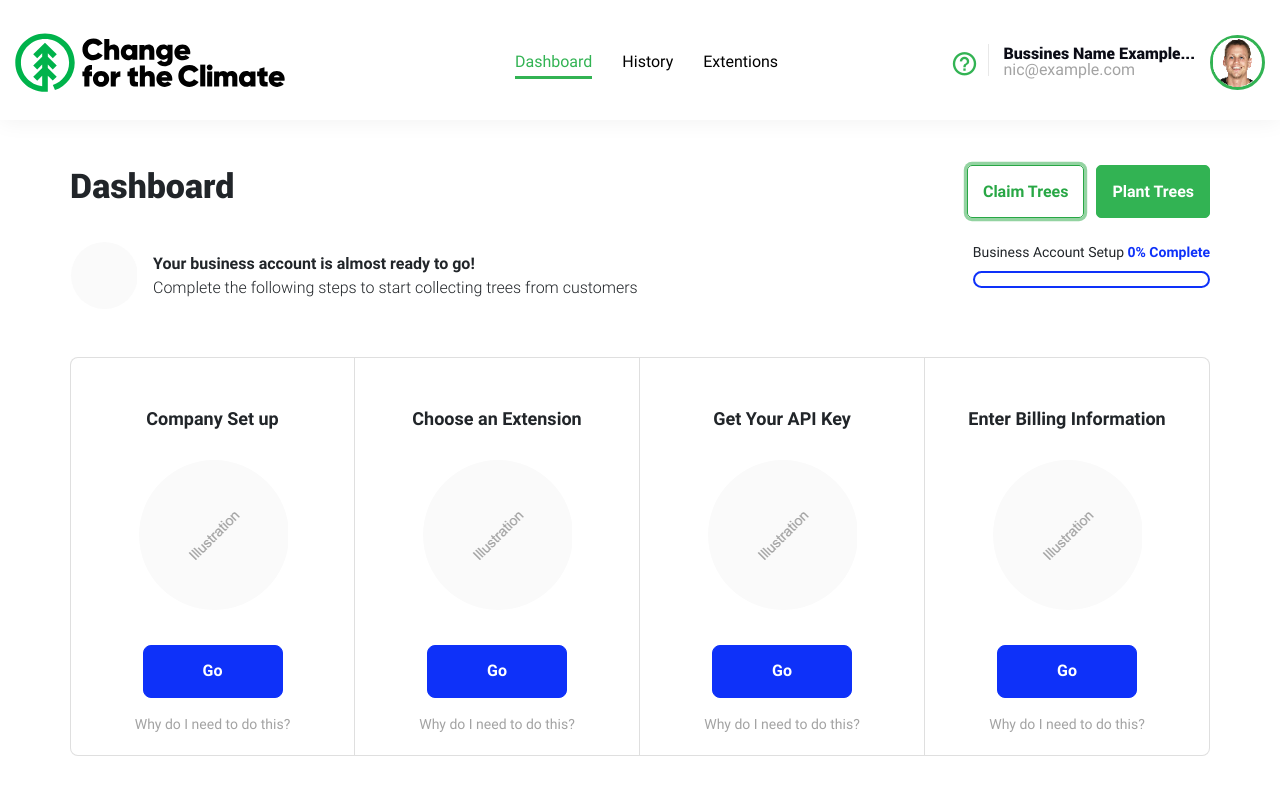
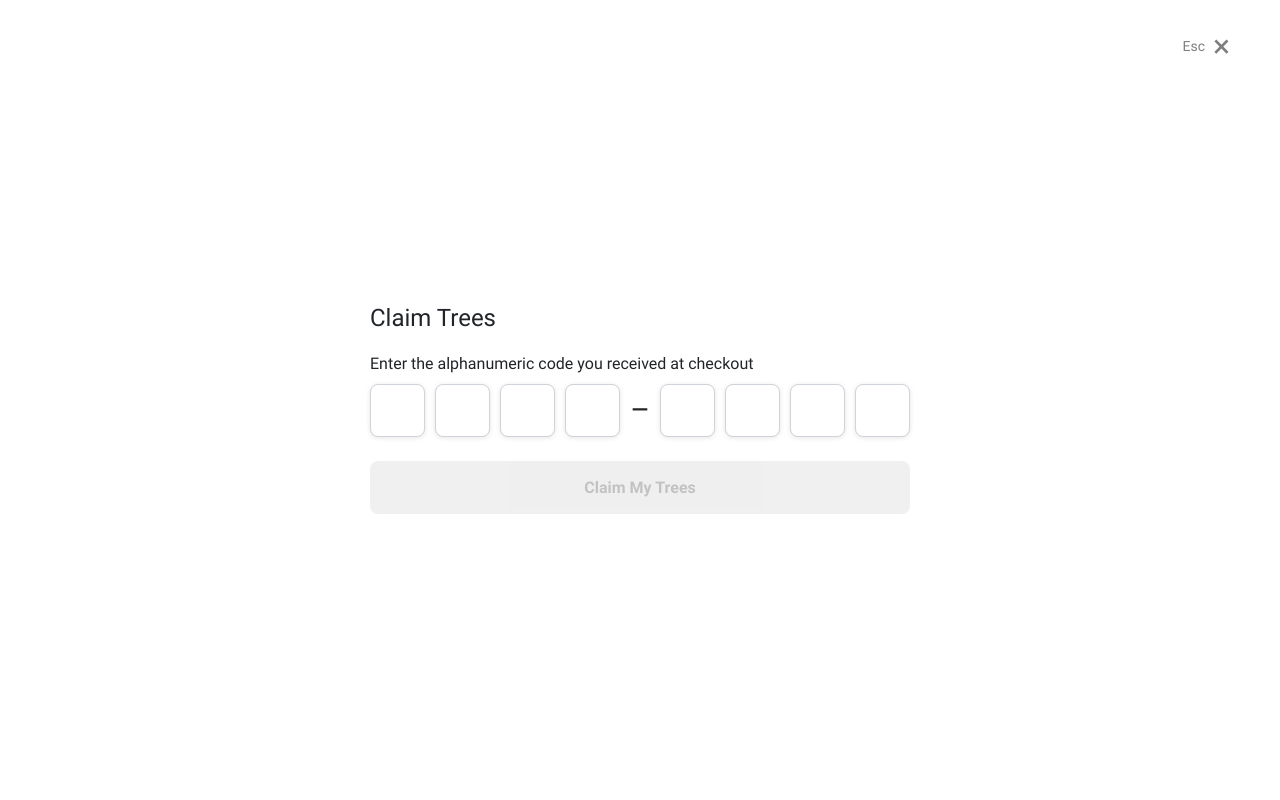
Before and after one commit to kamuz/climate, a website: page onboarding.html in a window 1280 px wide. Both pictures are taken after a click on the button "Claim Trees". Shown: the top 800 px of the page. Drawn offline with Linux system fonts and the light colour scheme; files whose address does not match are found by name.

Commit message:
Modal Claim Trees

```diff
--- a/css/sass/_modal.scss
+++ b/css/sass/_modal.scss
@@ -59,6 +59,12 @@
                         }
                     }
                 }
+
+                .dash {
+                    font-size: 30px;
+                    text-align: center;
+                    line-height: 52px;
+                }
             }
 
             h3 {
--- a/onboarding.html
+++ b/onboarding.html
@@ -100,7 +100,7 @@
             </div>
             <div class="col-md-6">
                 <div class="float-right top-buttons">
-                    <button class="btn btn-lg br-5 btn-outline-success mr-2">Claim Trees</button>
+                    <button class="btn btn-lg br-5 btn-outline-success mr-2" href="#claim-trees" role="button" data-toggle="modal">Claim Trees</button>
                     <button class="btn btn-lg br-5 btn-success">Plant Trees</button>
                 </div>
             </div>
@@ -588,13 +588,13 @@
                                         <div class="form-group col-md-12">
                                             <label for="card-number">Card Details</label>
                                             <div class="row no-gutters">
-                                                <div class="col-md-12">
+                                                <div class="col-12">
                                                     <input type="text" class="form-control form-control-lg" id="card-number" placeholder="0000 0000 0000 0000" data-inputmask="'mask': '9999 9999 9999 9999'">
                                                 </div>
-                                                <div class="col-md-6">
+                                                <div class="col-6">
                                                     <input type="text" class="form-control form-control-lg" id="card-date" placeholder="MM / YY" data-inputmask="'mask': '99 / 99'">
                                                 </div>
-                                                <div class="col-md-6 position-relative">
+                                                <div class="col-6 position-relative">
                                                     <label for="card-cvc"></label>
                                                     <input type="text" class="form-control form-control-lg" id="card-cvc" placeholder="CVC" data-inputmask="'mask': '999'">
                                                 </div>
@@ -625,6 +625,63 @@
         </div>
     </div>
 </div>
+<div class="modal" id="claim-trees" tabindex="-1" role="dialog" aria-hidden="true">
+    <div class="modal-dialog modal-full" role="document">
+        <div class="modal-content">
+            <div class="modal-header">
+                <button type="button" class="close" data-dismiss="modal" aria-label="Close">
+                    <span class="esc">Esc</span> <span aria-hidden="true">×</span>
+                </button>
+            </div>
+            <div class="modal-body d-flex align-items-center" id="result">
+                <div class="container">
+                    <div class="row">
+                        <div class="col-md-6 offset-md-3">
+                            <h3>Claim Trees</h3>
+                            <form>
+                                <div class="form-group">
+                                    <label for="card-number">Enter the alphanumeric code you received at checkout</label>
+                                    <div class="form-row">
+                                        <div class="col">
+                                            <input type="text" class="form-control form-control-lg">
+                                        </div>
+                                        <div class="col">
+                                            <input type="text" class="form-control form-control-lg">
+                                        </div>
+                                        <div class="col">
+                                            <input type="text" class="form-control form-control-lg">
+                                        </div>
+                                        <div class="col">
+                                            <input type="text" class="form-control form-control-lg">
+                                        </div>
+                                        <div class="col-auto">
+                                            <div class="dash">&ndash;</div>
+                                        </div>
+                                        <div class="col">
+                                            <input type="text" class="form-control form-control-lg">
+                                        </div>
+                                        <div class="col">
+                                            <input type="text" class="form-control form-control-lg">
+                                        </div>
+                                        <div class="col">
+                                            <input type="text" class="form-control form-control-lg">
+                                        </div>
+                                        <div class="col">
+                                            <input type="text" class="form-control form-control-lg">
+                                        </div>
+                                        <div class="col-md-12  mt-4">
+                                            <button type="submit" class="btn btn-block btn-lg btn-success next-slide" disabled>Claim My Trees</button>
+                                        </div>
+                                    </div>
+                                </div>
+                            </form>
+                        </div>
+                    </div>
+                </div>
+            </div>
+        </div>
+    </div>
+</div>
     <script src="js/main.min.js"></script>
 </body>
 </html>
```
Also changed, not shown: html/inc/modal-billing-information.html (+3 -3 lines), html/inc/modal-claim-trees.html (added, +57 -0 lines), html/onboarding.html (+2 -1 lines), css/main.min.css, css/src/styles.css.
